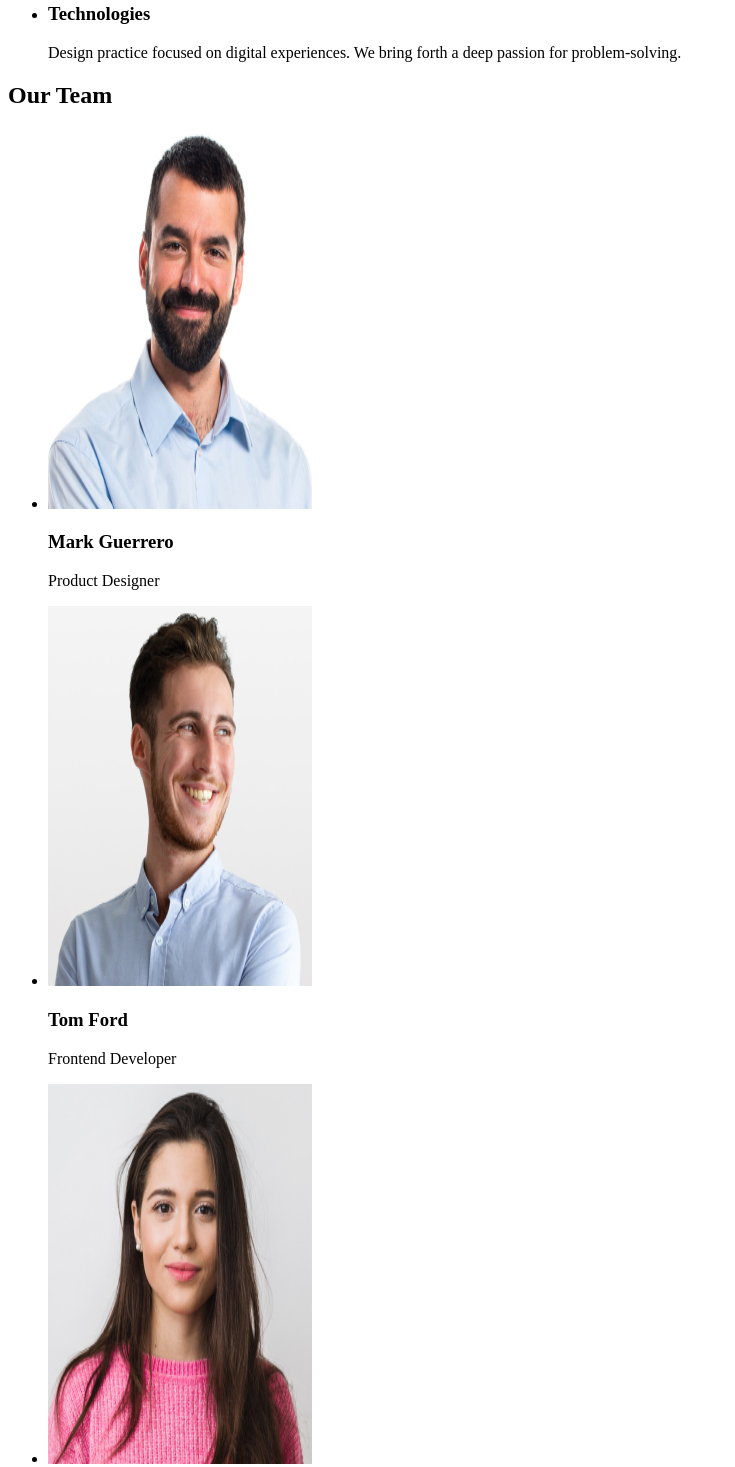
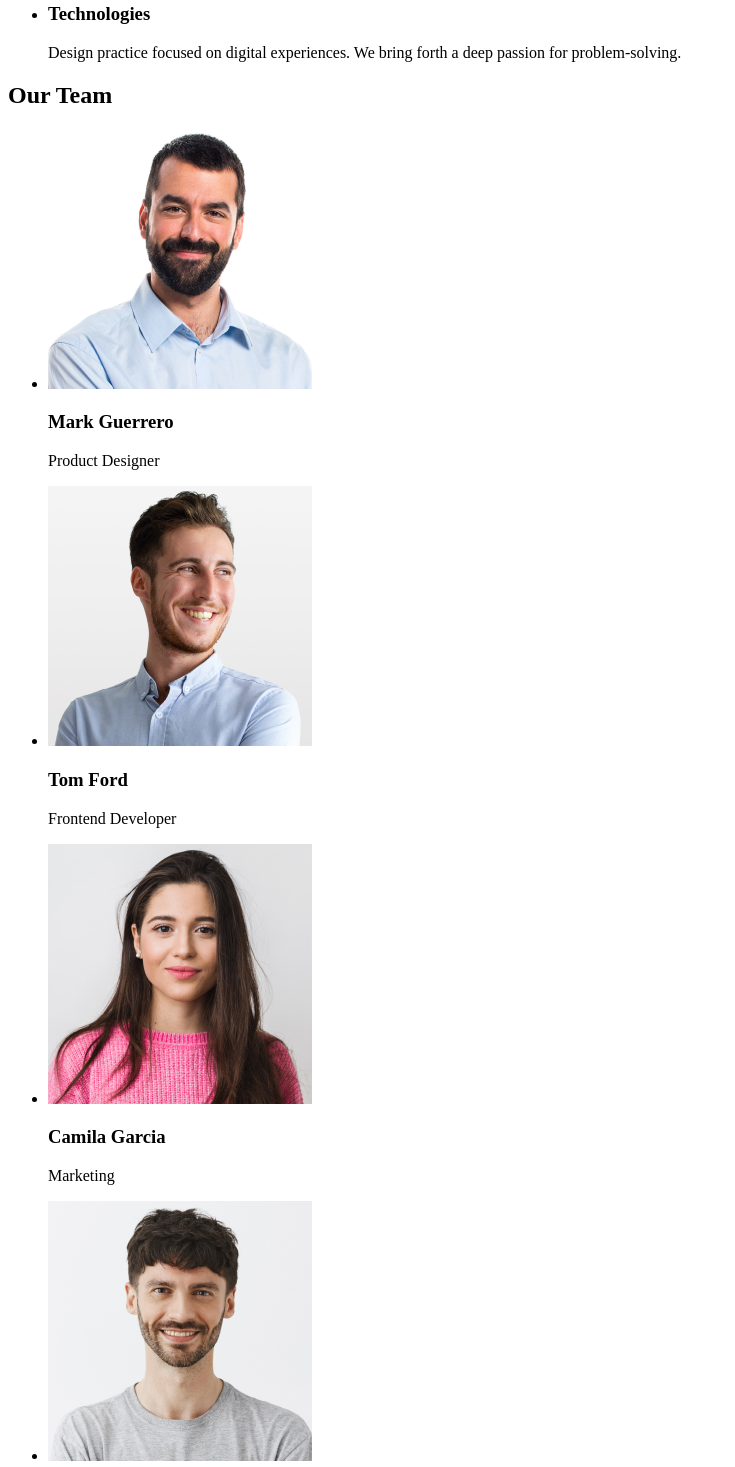
Before and after one commit to Kris-Krushelnytska/My-first-Project2, a plain HTML site: page index.html in a window 1280 px wide. Shown: the part 491-1958 px from the top of the page, without its empty margins (0-735 px from the left). Drawn offline with Linux system fonts and the light colour scheme.

Commit message:
finish html2

```diff
--- a/index.html
+++ b/index.html
@@ -60,27 +60,26 @@
       <h2>Our Team</h2>
       <ul>
         <li>
-          <img src="./images/img.jpg" alt="Mark Guerrero" width="264" height="380">
+          <img src="./images/img.jpg" alt="Mark Guerrero" width="264">
           <h3>Mark Guerrero</h3>
           <p>Product Designer</p>
         </li>
         <li>
-          <img src="./images/img (1).jpg" alt="Tom Ford" width="264" height="380">
+          <img src="./images/img (1).jpg" alt="Tom Ford" width="264">
           <h3>Tom Ford</h3>
           <p>Frontend Developer</p>
         </li>
         <li>
-          <img src="./images/img (2).jpg" alt="Camila Garcia" width="264" height="380">
+          <img src="./images/img (2).jpg" alt="Camila Garcia" width="264">
           <h3>Camila Garcia</h3>
           <p>Marketing</p>
         </li>
         <li>
-          <img src="./images/img (3).jpg" alt="Daniel Wilson" width="264" height="380">
+          <img src="./images/img (3).jpg" alt="Daniel Wilson" width="264">
           <h3>Daniel Wilson</h3>
           <p>UI Designer</p>
         </li>
       </ul>
-
 
     </section>
   </main>
```
